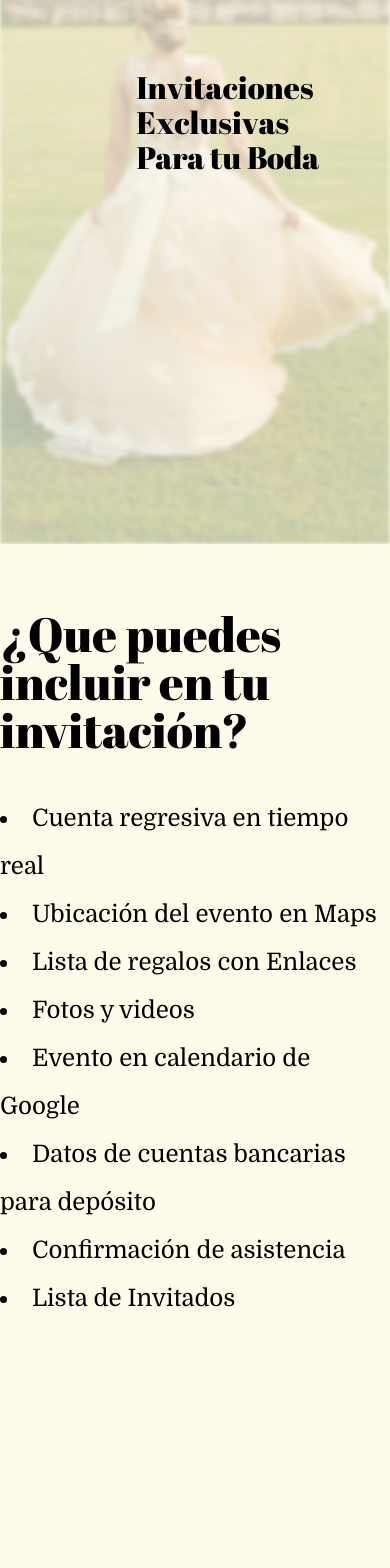
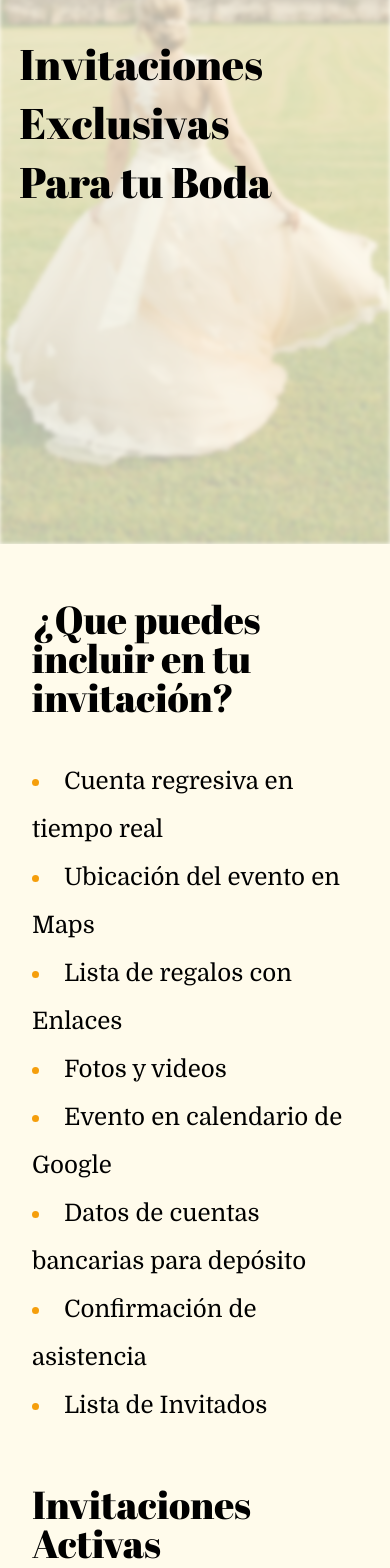
Before and after one commit to brihanPenayo/invitaciones-landing, a React (Vite) app: page / in a window 390 px wide. Shown: the part 300-1868 px from the top of the page. Built offline with nearby package versions, Linux system fonts and the light colour scheme.

Commit message:
fixing font sizes and making sections responsive

```diff
--- a/components/LoopEfect.jsx
+++ b/components/LoopEfect.jsx
@@ -23,7 +23,7 @@ const LoopEfect = ({ loopData, interval, isText, isImage }) => {
 
     return (
         <>
-            {isVisible && isText && <Flip bottom cascade><span className="font-display text-[8vmin] loop__effect">{loopData[currentIndex]}</span></Flip>}
+            {isVisible && isText && <Flip bottom cascade><span className="font-display text-[8vmin] sm:text-[11vmin] loop__effect">{loopData[currentIndex]}</span></Flip>}
             {isImage &&
                 <div className="conten blur-[2px] text-loop__text top-0 absolute -z-10">
                     {
--- a/components/Options/Options.jsx
+++ b/components/Options/Options.jsx
@@ -18,7 +18,7 @@ export const Options = () => {
         <Fade bottom cascade collapse >
             <ul className='list-disc list-inside'>
                 {OPTIONS.map((opt, index) => (
-                    <li className='font-body cursor-pointer text-2xl leading-[3rem]' key={index}>{opt}</li>
+                    <li className='font-body cursor-pointer marker:text-amber-500 text-2xl leading-[3rem]' key={index}>{opt}</li>
                 ))}
             </ul>
         </Fade>
--- a/pages/ActiveEvents.jsx
+++ b/pages/ActiveEvents.jsx
@@ -3,16 +3,15 @@ import { Fade } from 'react-reveal'
 
 const ActiveEvents = () => {
     return (
-        <section id='activeEvents' className='w-full relative bg-amber-50 min-h-screen grid place-items-left place-content-center'>
-            <h1 className='font-display mb-10 grid place-items-center text-5xl'>Invitaciones Activas</h1>
-            <div className='p-20 grid gap-14 grid-cols-2'>
+        <section id='activeEvents' className='relative bg-amber-50 sm:py-14 sm:px-8 py-[8rem] grid place-items-left place-content-center'>
+            <h1 className='font-display mb-10 grid place-items-center sm:text-[10vmin] text-5xl'>Invitaciones Activas</h1>
+            <div className='lg:p-20 grid gap-14 grid-cols-2'>
                 <Fade >
                 <a href='/carlos'>
                     <img className='w-full max-w-md rounded-md drop-shadow-xl transition-transform ease-in-out duration-200 hover:scale-105' src='assets/active-invitations/15Carlos.png'/>
                 </a>
                 </Fade>
                 <Fade>
-
                 <a href='https://bodas.coding-py.com/AnaliaDanilo'>
                     <img className='w-full max-w-md rounded-md drop-shadow-xl transition-transform ease-in-out duration-200 hover:scale-105' src='assets/active-invitations/Analia&Danilo.png'/>
                 </a>
--- a/pages/Contact.jsx
+++ b/pages/Contact.jsx
@@ -35,17 +35,17 @@ const Contact = () => {
     }
 
     return (
-        <section id='contact' className='bg-amber-200 flex font-body flex-col gap-4 p-4 place-items-center'>
+        <section id='contact' className='bg-amber-200 text-[2vmin] sm:text-[4vmin] flex font-body flex-col gap-4 p-8 place-items-center'>
             <Toaster />
-            <h1>Contactame:</h1>
-            <form onSubmit={handleSubmit} className='flex flex-col gap-4 w-[50%]'>
-                <input className='p-2' type="text" autoComplete='off' value={data.name}
+            <h1 className='sm:text-[6vmin]'>Contactanos!</h1>
+            <form onSubmit={handleSubmit} className='flex flex-col gap-4 w-[50%] sm:w-[80%]'>
+                <input className='p-4 rounded-lg' type="text" autoComplete='off' value={data.name}
                     onChange={handleEdit} placeholder='Ingrese su nombre' name="name" required />
-                <input className='p-2' type="email" autoComplete='off' value={data.mail} pattern="[a-z0-9._%+-]+@[a-z0-9.-]+\.[a-z]{2,}$"
+                <input className='p-4 rounded-lg' type="email" autoComplete='off' value={data.mail} pattern="[a-z0-9._%+-]+@[a-z0-9.-]+\.[a-z]{2,}$"
                     onChange={handleEdit} placeholder='Ingrese su E-mail' name="mail" required />
-                <textarea className='p-2' name="text" minLength={3} rows={5} value={data.text}
-                    onChange={handleEdit} placeholder="Cuentame!" />
-                <button className='p-4 bg-amber-300' type="submit">Enviar</button>
+                <textarea className='p-4 rounded-lg' name="text" minLength={3} rows={5} value={data.text}
+                    onChange={handleEdit} placeholder="Cuentanos" />
+                <button className='p-4 rounded-lg bg-amber-300' type="submit">Enviar</button>
             </form>
         </section>
     )
--- a/pages/Home.jsx
+++ b/pages/Home.jsx
@@ -27,7 +27,7 @@ const Home = () => {
     return (
         <section className='w-full overflow-hidden z-[0] relative bg-fixex min-h-screen grid place-items-center place-content-center before:content-[""] before:h-full before:w-full before:-z-[8] before:absolute before:bg-amber-50 before:opacity-70'>
             <LoopEfect loopData={IMAGES} isImage={true} interval={INTERVAL} />
-            <div id="parallax__txt" className='ml-[70vmin] w-[100vw] h-full font-display leading-[9vmin] text-[8vmin]'>
+            <div id="parallax__txt" className='ml-[70vmin] sm:ml-[10%] sm:text-[11vmin] sm:flex sm:flex-col sm:gap-6 w-[100vw] h-full font-display leading-[9vmin] text-[8vmin]'>
                 <Fade bottom cascade collapse >
                     <h1>Invitaciones</h1>
                     <h1>Exclusivas</h1>
--- a/pages/Personalization.jsx
+++ b/pages/Personalization.jsx
@@ -3,8 +3,8 @@ import { Options } from '../components/Options/Options'
 
 export const Personalization = () => {
     return (
-        <section id='opciones' className='w-full relative bg-amber-50 min-h-screen grid place-items-left place-content-center'>
-            <h1 className='font-display mb-10 text-5xl'>¿Que puedes incluir en tu invitación?</h1>
+        <section id='opciones' className='relative bg-amber-50 sm:pt-14 sm:px-8 pt-[8rem] grid place-items-left place-content-center'>
+            <h1 className='font-display mb-10 text-5xl sm:text-[10vmin]'>¿Que puedes incluir en tu invitación?</h1>
             <Options/>
         </section>
     )
--- a/tailwind.config.js
+++ b/tailwind.config.js
@@ -7,6 +7,10 @@ export default {
     '../src/**/*.{js,ts,jsx,tsx}',
   ],
   theme: {
+    screens:{
+      'sm': {'max': '576px'},
+      'lg': {'min': '768px'}
+    },
     fontFamily:{
       display: ['Abril Fatface'],
       body: ['Domine']
```
